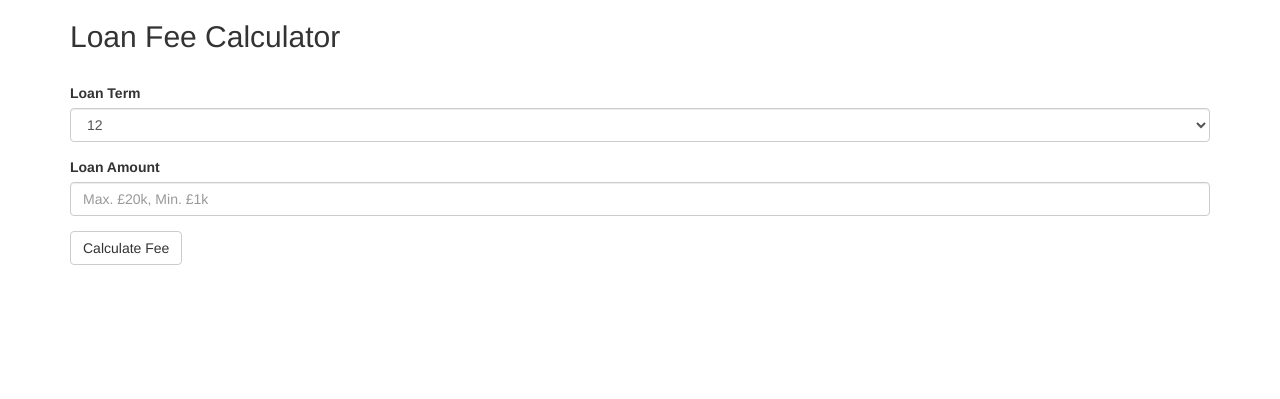
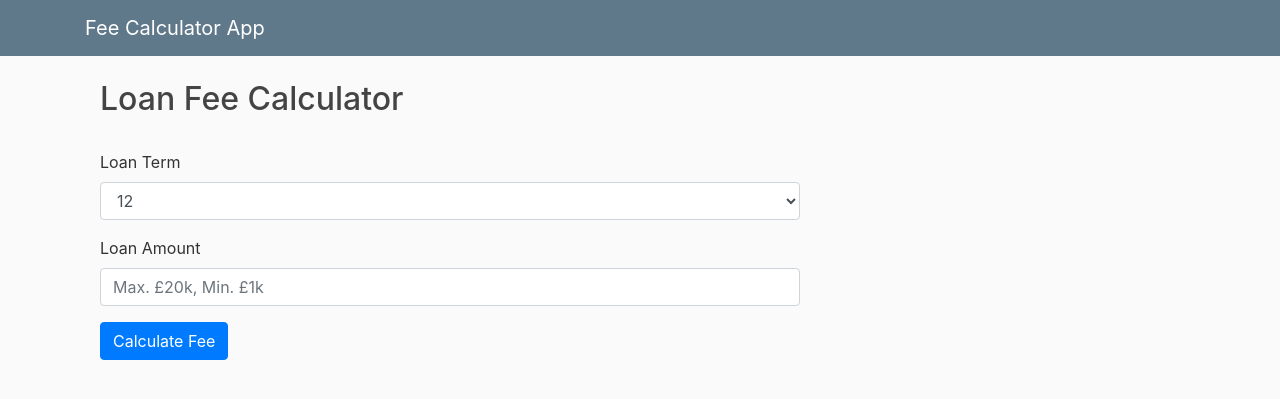
Before and after one commit to waleadekoya/FeeCalculator, a Flask app: page / in a window 1280 px wide. Shown: the top 399 px of the page. Run offline with Flask 2, Linux system fonts and the light colour scheme; some libraries are stand-ins or nearby versions.

Commit message:
final commit

```diff
--- a/LendableProject/calculator_app/forms.py
+++ b/LendableProject/calculator_app/forms.py
@@ -1,6 +1,5 @@
 from flask_wtf import FlaskForm
-from wtforms import (SelectField, FloatField, SubmitField,
-                     BooleanField, ValidationError)
+from wtforms import SelectField, FloatField, SubmitField
 from wtforms.validators import DataRequired
 
 available_terms = [('12-month', 12), ('24-month', 24)]
--- a/LendableProject/calculator_app/routes.py
+++ b/LendableProject/calculator_app/routes.py
@@ -1,4 +1,4 @@
-from flask import Blueprint, render_template, request, redirect
+from flask import Blueprint, render_template, request, flash
 
 from ..fee_calculator import FeeCalculator
 from .forms import CalculatorForm
@@ -9,16 +9,20 @@ main = Blueprint(name='main', import_name=__name__)
 @main.route('/home')
 @main.route('/', methods=['GET', 'POST'])
 def home():
-    fee = None
     form = CalculatorForm(request.form)
     if request.method == 'POST':
         if form.validate_on_submit():
             term = dict(form.term.choices).get(form.term.data)
             loan_amount = form.loan_amount.data
             fee = FeeCalculator(term, loan_amount).calculate_fee()
-            return 'Fee is £{}.'.format(fee) if not isinstance(fee, AssertionError) else str(fee)
+            loan_plus_fee = FeeCalculator(term, loan_amount).loan_plus_fee()
+            if not isinstance(fee, AssertionError):
+                flash(message='Your fee is £{}. It will cost you £{} at end of {} months.'
+                      .format(fee, loan_plus_fee, term),
+                      category='success')
+            else:
+                flash(message=str(fee), category='danger')
     context = {
-        'form': form,
-        'fee': fee
+        'form': form
     }
     return render_template('home.html', **context)
--- a/LendableProject/calculator_app/static/css/main.css
+++ b/LendableProject/calculator_app/static/css/main.css
@@ -0,0 +1,82 @@
+body {
+    background: #fafafa;
+    color: #333333;
+    margin-top: 5rem;
+}
+
+h1, h2, h3, h4, h5, h6 {
+    color: #444444;
+}
+
+.bg-steel {
+    background-color: #5f788a;
+}
+
+.site-header .navbar-nav .nav-link {
+    color: #cbd5db;
+}
+
+.site-header .navbar-nav .nav-link:hover {
+    color: #ffffff;
+}
+
+.site-header .navbar-nav .nav-link.active {
+    font-weight: 500;
+}
+
+.content-section {
+    background: #ffffff;
+    padding: 10px 20px;
+    border: 1px solid #dddddd;
+    border-radius: 3px;
+    margin-bottom: 20px;
+}
+
+.article-title {
+    color: #444444;
+}
+
+a.article-title:hover {
+    color: #428bca;
+    text-decoration: none;
+    /*text-decoration-line: underline;*/
+
+}
+
+.article-content {
+    white-space: pre-line;
+}
+
+.article-img {
+    height: 65px;
+    width: 65px;
+    margin-right: 16px;
+}
+
+.article-metadata {
+    padding-bottom: 1px;
+    margin-bottom: 4px;
+    border-bottom: 1px solid #e3e3e3
+}
+
+.article-metadata a:hover {
+    color: #333;
+    text-decoration: none;
+}
+
+.article-svg {
+    width: 25px;
+    height: 25px;
+    vertical-align: middle;
+}
+
+.account-img {
+    height: 125px;
+    width: 125px;
+    margin-right: 20px;
+    margin-bottom: 16px;
+}
+
+.account-heading {
+    font-size: 2.5rem;
+}
--- a/LendableProject/calculator_app/templates/base.html
+++ b/LendableProject/calculator_app/templates/base.html
@@ -2,10 +2,57 @@
 <!DOCTYPE html>
 <html lang="en">
 <head>
+    <!-- Required meta tags -->
     <meta charset="UTF-8">
-    <title>Title</title>
+    <meta name="viewport" content="width=device-width, initial-scale=1, shrink-to-fit=no">
+
+    <!-- Bootstrap CSS -->
+    <link rel="stylesheet"
+          href="https://stackpath.bootstrapcdn.com/bootstrap/4.4.1/css/bootstrap.min.css"
+          integrity="sha384-Vkoo8x4CGsO3+Hhxv8T/Q5PaXtkKtu6ug5TOeNV6gBiFeWPGFN9MuhOf23Q9Ifjh"
+          crossorigin="anonymous">
+    <link rel="stylesheet" type="text/css" href="{{ url_for('static', filename='css/main.css') }}">
 </head>
 <body>
+<header class="site-header">
+    <nav class="navbar navbar-expand-md navbar-dark bg-steel fixed-top">
+        <div class="container">
+            <a class="navbar-brand mr-4" href="/">Fee Calculator App</a>
+            <button class="navbar-toggler" type="button" data-toggle="collapse" data-target="#navbarToggle" aria-controls="navbarToggle" aria-expanded="false" aria-label="Toggle navigation">
+                <span class="navbar-toggler-icon"></span>
+            </button>
+            <div class="collapse navbar-collapse" id="navbarToggle">
+                <!-- Navbar Right Side -->
+                <div class="navbar-nav">
+                    <!-- Search form -->
+                </div>
+            </div>
+        </div>
+    </nav>
+</header>
+<main role="main" class="container">
+    <div class="row">
+        <div class="col-md-8">
+            {% with messages = get_flashed_messages(with_categories=true) %}
+                {% if messages %}
+                    {% for category, message in messages %}
+                        <div class="alert alert-{{ category }}">
+                            {{ message }}
+                        </div>
+                    {% endfor %}
+                {% endif %}
+            {% endwith %}
+            {% block content %}{% endblock %}
+        </div>
+        <div class="col-md-4">
+        </div>
+    </div>
+</main>
 
+<!-- Optional JavaScript -->
+<!-- jQuery first, then Popper.js, then Bootstrap JS -->
+<script src="https://code.jquery.com/jquery-3.4.1.slim.min.js" integrity="sha384-J6qa4849blE2+poT4WnyKhv5vZF5SrPo0iEjwBvKU7imGFAV0wwj1yYfoRSJoZ+n" crossorigin="anonymous"></script>
+<script src="https://cdn.jsdelivr.net/npm/popper.js@1.16.0/dist/umd/popper.min.js" integrity="sha384-Q6E9RHvbIyZFJoft+2mJbHaEWldlvI9IOYy5n3zV9zzTtmI3UksdQRVvoxMfooAo" crossorigin="anonymous"></script>
+<script src="https://stackpath.bootstrapcdn.com/bootstrap/4.4.1/js/bootstrap.min.js" integrity="sha384-wfSDF2E50Y2D1uUdj0O3uMBJnjuUD4Ih7YwaYd1iqfktj0Uod8GCExl3Og8ifwB6" crossorigin="anonymous"></script>
 </body>
 </html>
--- a/LendableProject/calculator_app/templates/home.html
+++ b/LendableProject/calculator_app/templates/home.html
@@ -1,16 +1,17 @@
 
 <!DOCTYPE html>
-{% extends "bootstrap/base.html" %}
+{% extends 'base.html' %}
+{#{% extends "bootstrap/base.html" %}#}
 {% import "bootstrap/utils.html" as utils %}
 {% import "bootstrap/wtf.html" as wtf %}
 {% block title %}FeeCalculator{% endblock %}
 
-{% block body %}
+{% block content %}
     <div class="container">
         <h2>Loan Fee Calculator</h2>
         <br/>
         <fieldset>
-            {{ wtf.quick_form(form) }}
+            {{ wtf.quick_form(form, button_map={'submit': 'primary'}) }}
         </fieldset>
     </div>
 {% endblock %}
--- a/LendableProject/fee_calculator.py
+++ b/LendableProject/fee_calculator.py
@@ -1,6 +1,6 @@
 import numpy as np
 
-from fee_structure import FeeStructure, ErrorMessages
+from .fee_structure import FeeStructure, ErrorMessages
 
 __author__ = "Wale Adekoya"
 __revision__ = "Version 1.0.0"
@@ -57,7 +57,15 @@ class FeeCalculator(FeeStructure, ErrorMessages):
         return self.TERM_12M_FEES if self._term == self.TERM_12M else self.TERM_24M_FEES
 
     def loan_plus_fee(self):
-        return self._round_fee(self._loan_amount + self.calculate_fee())
+        """
+        fulfil the requirements that the fee shall be rounded such that
+        (fee + loan amount) is an exact multiple of 5.
+        :return: (fee + loan amount) rounded to multiple of 5.
+        """
+        if isinstance(self.calculate_fee(), AssertionError):
+            return str(self.calculate_fee())
+        else:
+            return self._round_fee(self._loan_amount + self.calculate_fee())
 
     @staticmethod
     def _round_fee(num: float, base=5):
@@ -79,5 +87,5 @@ class LoanApplication(FeeCalculator):
         super().__init__(term, loan_amount)
 
 
-loan_fee = LoanApplication(24, 3822.22).calculate_fee()
+loan_fee = LoanApplication(24, 382285).loan_plus_fee()
 print(loan_fee)
--- a/requirements.txt
+++ b/requirements.txt
@@ -1,7 +1,13 @@
 Click==7.0
+dominate==2.4.0
 Flask==1.1.1
+Flask-Bootstrap==3.3.7.1
+Flask-WTF==0.14.2
 itsdangerous==1.1.0
 Jinja2==2.10.3
 MarkupSafe==1.1.1
 numpy==1.18.1
+python-dotenv==0.10.3
+visitor==0.1.3
 Werkzeug==0.16.0
+WTForms==2.2.1
```
